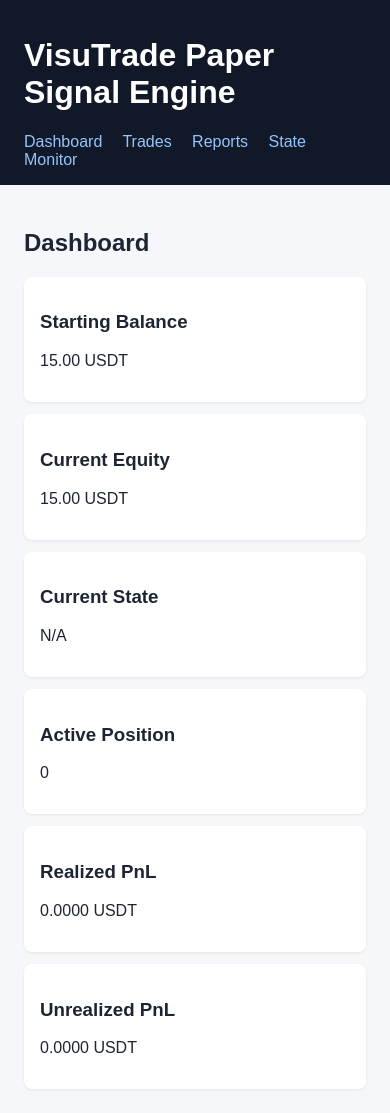
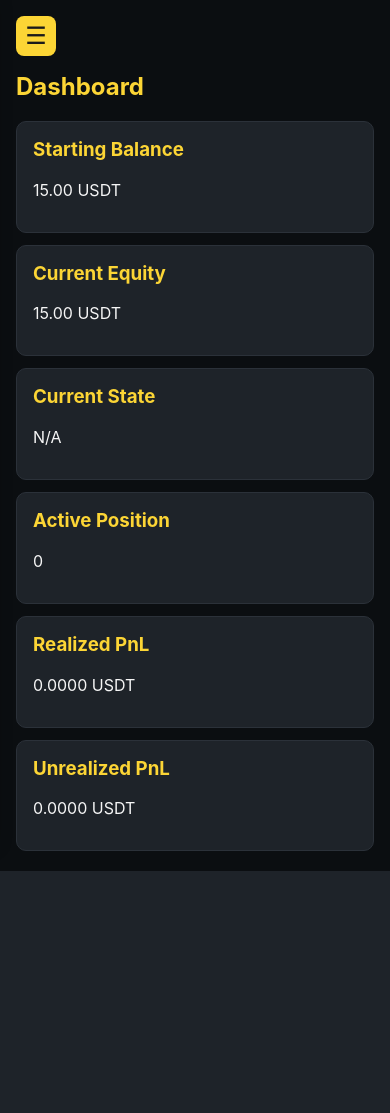
Before and after one commit to mehmetakifsari/binance-spot-trade, a FastAPI app: page /dashboard in a window 390 px wide. After the commit the page ends 871 px from the top, so only its background shows below. Run offline with FastAPI, Linux system fonts and the light colour scheme; some libraries are stand-ins or nearby versions.

Commit message:
Redesign dashboard layout with Binance-style responsive sidebar

```diff
--- a/backend/static/style.css
+++ b/backend/static/style.css
@@ -1,8 +1,174 @@
-body { font-family: Arial, sans-serif; margin: 0; background: #f5f7fb; color: #1d2433; }
-header { background: #111827; color: #fff; padding: 16px 24px; }
-nav a { color: #93c5fd; margin-right: 16px; text-decoration: none; }
-main { padding: 24px; }
-.grid { display: grid; grid-template-columns: repeat(auto-fit, minmax(220px, 1fr)); gap: 12px; }
-.card { background: #fff; border-radius: 8px; padding: 16px; box-shadow: 0 1px 3px rgba(0,0,0,0.08); }
-table { width: 100%; border-collapse: collapse; background: #fff; }
-th, td { border: 1px solid #e5e7eb; padding: 8px; text-align: left; }
+:root {
+  --bg-main: #0b0e11;
+  --bg-surface: #1e2329;
+  --bg-sidebar: #161a1e;
+  --text-primary: #f5f5f5;
+  --text-secondary: #b7bdc6;
+  --accent: #fcd535;
+  --accent-soft: rgba(252, 213, 53, 0.2);
+  --border: #2b3139;
+}
+
+* {
+  box-sizing: border-box;
+}
+
+body {
+  margin: 0;
+  font-family: "Inter", Arial, sans-serif;
+  background: var(--bg-main);
+  color: var(--text-primary);
+}
+
+.app-layout {
+  min-height: 100vh;
+  display: flex;
+  background: var(--bg-main);
+}
+
+.menu-toggle {
+  display: none;
+}
+
+.mobile-menu-button {
+  display: none;
+  position: fixed;
+  top: 16px;
+  left: 16px;
+  z-index: 1001;
+  width: 40px;
+  height: 40px;
+  border-radius: 8px;
+  background: var(--accent);
+  color: #1a1a1a;
+  font-size: 24px;
+  line-height: 40px;
+  text-align: center;
+  cursor: pointer;
+}
+
+.sidebar {
+  width: 260px;
+  flex-shrink: 0;
+  background: var(--bg-sidebar);
+  border-right: 1px solid var(--border);
+  padding: 24px 16px;
+  display: flex;
+  flex-direction: column;
+  gap: 24px;
+}
+
+.brand h1 {
+  margin: 0;
+  font-size: 1.4rem;
+  color: var(--accent);
+}
+
+.brand p {
+  margin: 4px 0 0;
+  color: var(--text-secondary);
+  font-size: 0.9rem;
+}
+
+.sidebar-nav {
+  display: flex;
+  flex-direction: column;
+  gap: 8px;
+}
+
+.sidebar-nav a {
+  color: var(--text-primary);
+  text-decoration: none;
+  padding: 10px 12px;
+  border-radius: 8px;
+  border: 1px solid transparent;
+  transition: 0.2s ease;
+}
+
+.sidebar-nav a:hover {
+  border-color: var(--accent);
+  background: var(--accent-soft);
+}
+
+.content {
+  flex: 1;
+  padding: 24px;
+  overflow-x: auto;
+}
+
+h2,
+h3 {
+  margin-top: 0;
+  color: var(--accent);
+}
+
+.grid {
+  display: grid;
+  grid-template-columns: repeat(auto-fit, minmax(220px, 1fr));
+  gap: 12px;
+}
+
+.card {
+  background: var(--bg-surface);
+  border: 1px solid var(--border);
+  border-radius: 10px;
+  padding: 16px;
+}
+
+table {
+  width: 100%;
+  border-collapse: collapse;
+  background: var(--bg-surface);
+  border: 1px solid var(--border);
+  border-radius: 8px;
+  overflow: hidden;
+}
+
+th,
+td {
+  border: 1px solid var(--border);
+  padding: 10px;
+  text-align: left;
+}
+
+th {
+  background: #252b33;
+  color: var(--accent);
+}
+
+pre {
+  background: var(--bg-surface);
+  border: 1px solid var(--border);
+  border-radius: 8px;
+  padding: 14px;
+  overflow-x: auto;
+}
+
+@media (max-width: 900px) {
+  .mobile-menu-button {
+    display: block;
+  }
+
+  .sidebar {
+    position: fixed;
+    left: -270px;
+    top: 0;
+    bottom: 0;
+    z-index: 1000;
+    transition: left 0.2s ease;
+    box-shadow: 4px 0 16px rgba(0, 0, 0, 0.35);
+  }
+
+  .menu-toggle:checked ~ .sidebar {
+    left: 0;
+  }
+
+  .content {
+    width: 100%;
+    padding: 72px 16px 20px;
+  }
+
+  table {
+    font-size: 0.88rem;
+  }
+}
--- a/backend/templates/base.html
+++ b/backend/templates/base.html
@@ -7,17 +7,26 @@
   <link rel="stylesheet" href="/static/style.css" />
 </head>
 <body>
-  <header>
-    <h1>VisuTrade Paper Signal Engine</h1>
-    <nav>
+  <div class="app-layout">
+    <input type="checkbox" id="menu-toggle" class="menu-toggle" />
+    <label for="menu-toggle" class="mobile-menu-button" aria-label="Menüyü aç/kapat">☰</label>
+
+    <aside class="sidebar">
+      <div class="brand">
+        <h1>VisuTrade</h1>
+        <p>Paper Signal Engine</p>
+      </div>
+      <nav class="sidebar-nav">
         <a href="/dashboard">Dashboard</a>
         <a href="/trades">Trades</a>
         <a href="/reports">Reports</a>
         <a href="/state-monitor">State Monitor</a>
       </nav>
-  </header>
-  <main>
+    </aside>
+
+    <main class="content">
       {% block content %}{% endblock %}
     </main>
+  </div>
 </body>
 </html>
```
Lines whose indentation alone changed are shown as unchanged.
